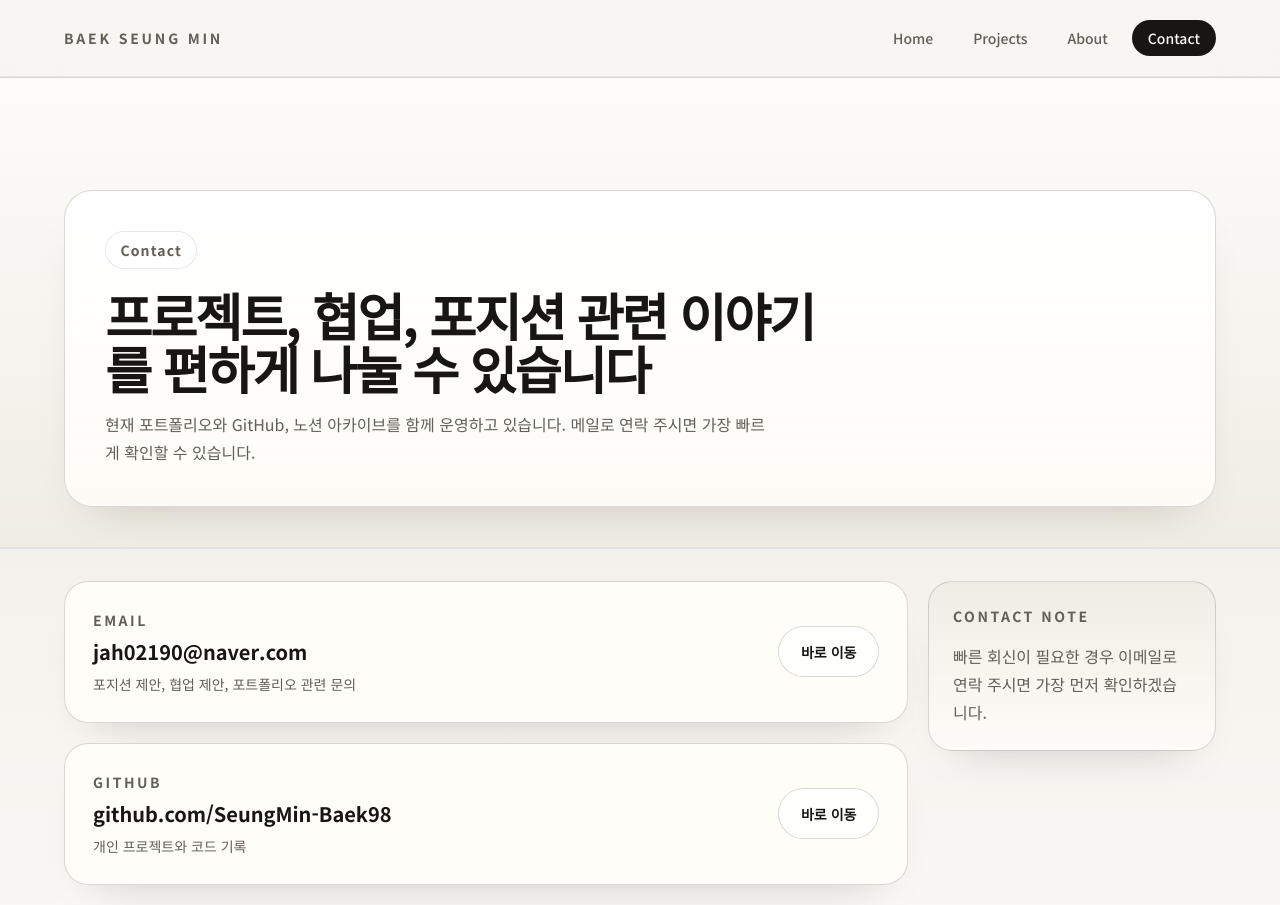
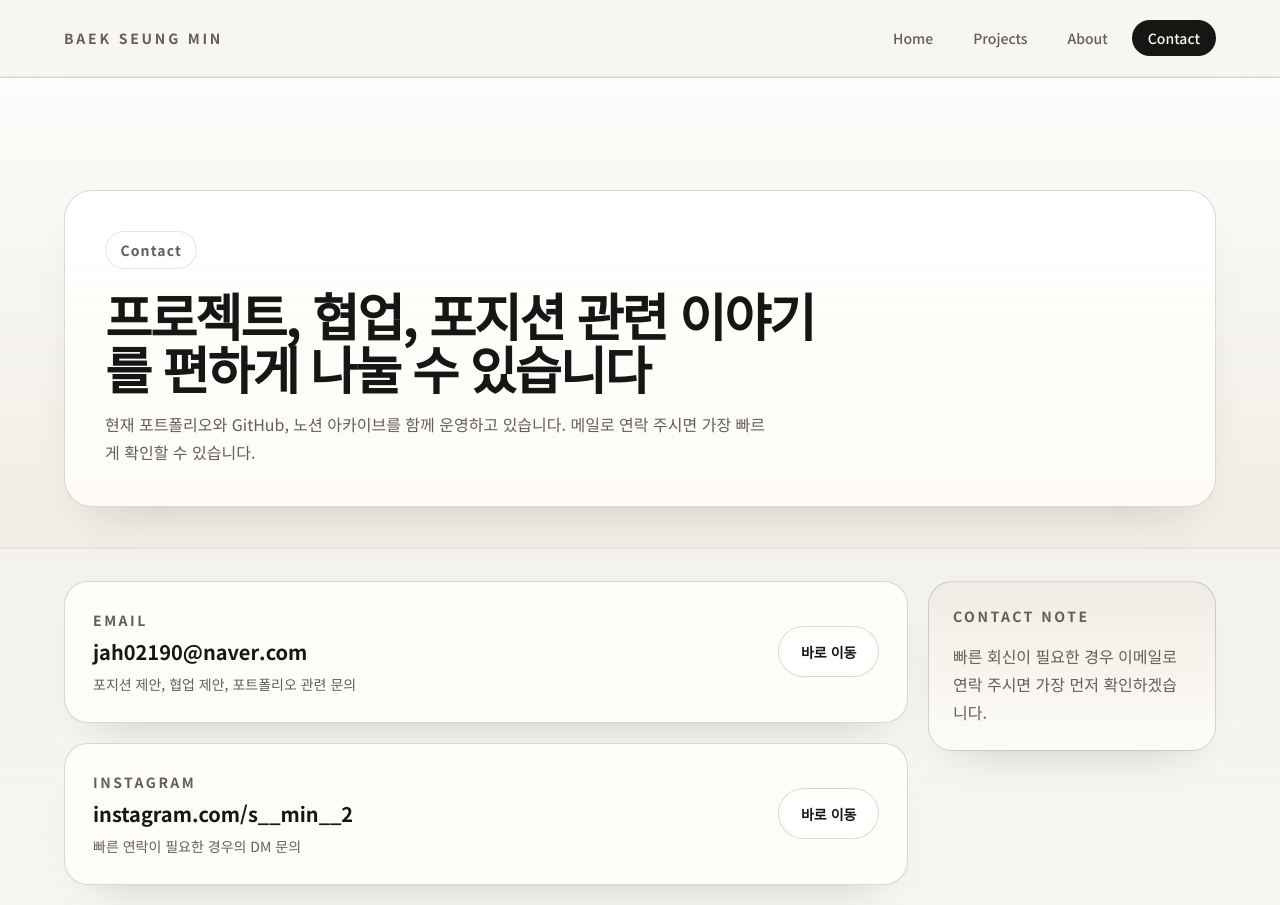
Before and after one commit to SeungMin-Baek98/portfolio, a Next.js app: page /contact in a window 1280 px wide. Shown: the top 905 px of the page. Built offline with nearby package versions, Linux system fonts and the light colour scheme.

Commit message:
✨ 'site-content.ts'에 Instagram 연락처 추가

```diff
--- a/data/site-content.ts
+++ b/data/site-content.ts
@@ -163,6 +163,12 @@ export const contactContent: ContactContent = {
 			note: '포지션 제안, 협업 제안, 포트폴리오 관련 문의'
 		},
 		{
+			label: 'Instagram',
+			value: 'instagram.com/s__min__2',
+			href: 'https://www.instagram.com/s__min__2/',
+			note: '빠른 연락이 필요한 경우의 DM 문의'
+		},
+		{
 			label: 'GitHub',
 			value: 'github.com/SeungMin-Baek98',
 			href: 'https://github.com/SeungMin-Baek98',
```
